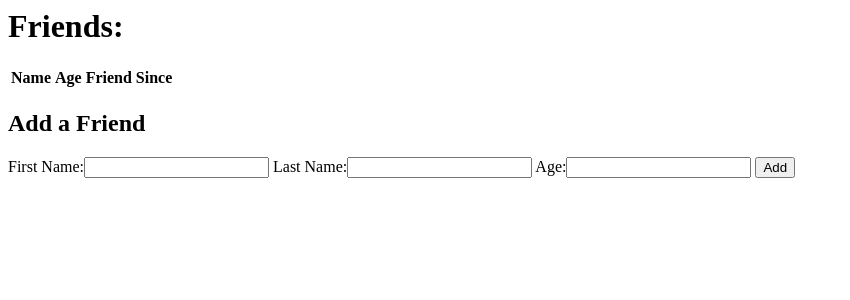
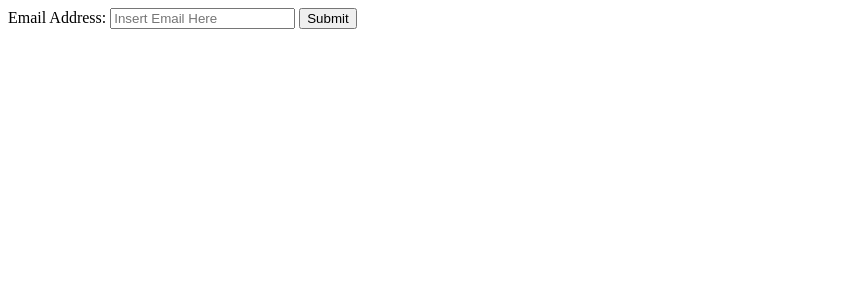
Before and after one commit to mateogolf/sql-flask, a Flask app: page / in a window 1280 px wide. Shown: the top 300 px of the page, without its empty margins (0-850 px from the left). Run offline with Flask 2, Linux system fonts and the light colour scheme; data that the repository does not hold is empty.

Commit message:
Email Verification

```diff
--- /dev/null
+++ b/email_val/server.py
@@ -0,0 +1,37 @@
+from flask import Flask, request, redirect, render_template, session, flash
+from mysqlconnection import MySQLConnector
+import re
+app = Flask(__name__)
+mysql = MySQLConnector(app, 'mydb')
+
+def validateEmail(email):
+	if len(email) > 7:
+		if re.match("^.+\\@(\\[?)[a-zA-Z0-9\\-\\.]+\\.([a-zA-Z]{2,3}|[0-9]{1,3})(\\]?)$", email) != None:
+			return 1
+	return 0
+
+@app.route('/')
+def index():
+    return render_template('index.html')
+@app.route('/return')
+def home():
+    return redirect('/')
+
+@app.route('/tested', methods=['POST'])
+def test():
+    addressToVerify = request.form['email']
+    match = validateEmail(addressToVerify)
+
+    if match == 0:
+        return render_template('index.html',Valid=False)
+    elif match == 1:
+        # this code for valid emails
+        #INSERT INTO query
+        query = "INSERT INTO emails (name,created_at, updated_at) VALUES (:name,NOW(),NOW())"
+        data = {'name': addressToVerify}
+        emails = mysql.query_db(query,data)
+        query = "SELECT * from emails"
+        emails = mysql.query_db(query)
+        return render_template('success.html', emails=emails, tested=addressToVerify)
+
+app.run(debug=True)
--- /dev/null
+++ b/email_val/static/style.css
@@ -0,0 +1,11 @@
+.valid{
+    display: inline-block;
+    border: 2px solid black;
+    background-color: green;
+}
+.notValid{
+    display: inline-block;
+    border: 2px solid black;
+    background-color: red;
+    color: white;
+}
--- /dev/null
+++ b/email_val/templates/index.html
@@ -0,0 +1,26 @@
+<!DOCTYPE html>
+<html lang="en">
+<head>
+    <meta charset="UTF-8">
+    <title>Email Validation</title>
+    <link rel="stylesheet" href="{{ url_for('static', filename='style.css') }}">
+</head>
+<body>
+    <!--Jinja if notValid  -->
+    {% if Valid is defined %}
+        <div class="notValid">
+            Email is not valid!
+        </div>
+
+        <form action="/tested" method="post">
+            Email Address: <input type="text" name="email" value="{{tested}}">
+            <input type="submit" value="Try Again">
+        </form>
+    {% else %}
+        <form action="/tested" method="post">
+            Email Address: <input type="text" name="email" placeholder="Insert Email Here">
+            <input type="submit" value="Submit">
+        </form>
+    {% endif %}
+</body>
+</html>
--- a/full-friends/templates/index2.html
+++ b/full-friends/templates/index2.html
@@ -16,19 +16,19 @@
             {% if one_friend is undefined %}
                 {% for friend in all_friends: %}
                 <tr>
-                    <td>{{ friend['first_name'] }} {{ friend['last_name'] }}</td>>
-                    <td>{{ friend['age'] }}</td>>
-                    <td>{{ friend['created_at'].strftime('%b %d') }}</td>>
-                    <td>{{ friend['created_at'].strftime('%Y') }}</td>>
+                    <td>{{ friend['first_name'] }} {{ friend['last_name'] }}</td>
+                    <td>{{ friend['age'] }}</td>
+                    <td>{{ friend['created_at'].strftime('%b %d') }}</td>
+                    <td>{{ friend['created_at'].strftime('%Y') }}</td>
                     <td><a href="/friends/{{friend['id']}}">Show</a></td>
                 </tr>
                 {% endfor %}
             {% else %}
                 <tr>
-                    <td>{{ one_friend['first_name'] }} {{ one_friend['last_name'] }}</td>>
-                    <td>{{ one_friend['age'] }}</td>>
-                    <td>{{ one_friend['created_at'].strftime('%b %d') }}</td>>
-                    <td>{{ one_friend['created_at'].strftime('%Y') }}</td>>
+                    <td>{{ one_friend['first_name'] }} {{ one_friend['last_name'] }}</td>
+                    <td>{{ one_friend['age'] }}</td>
+                    <td>{{ one_friend['created_at'].strftime('%b %d') }}</td>
+                    <td>{{ one_friend['created_at'].strftime('%Y') }}</td>
                     <td><a href="/edit_friend/{{one_friend['id']}}">Update</a></td>
                 </tr>
             {% endif %}
```
Also changed, not shown: email_val/mysqlconnection.py (added, +40 -0 lines), email_val/templates/success.html (added, +29 -0 lines), 1 other file.
